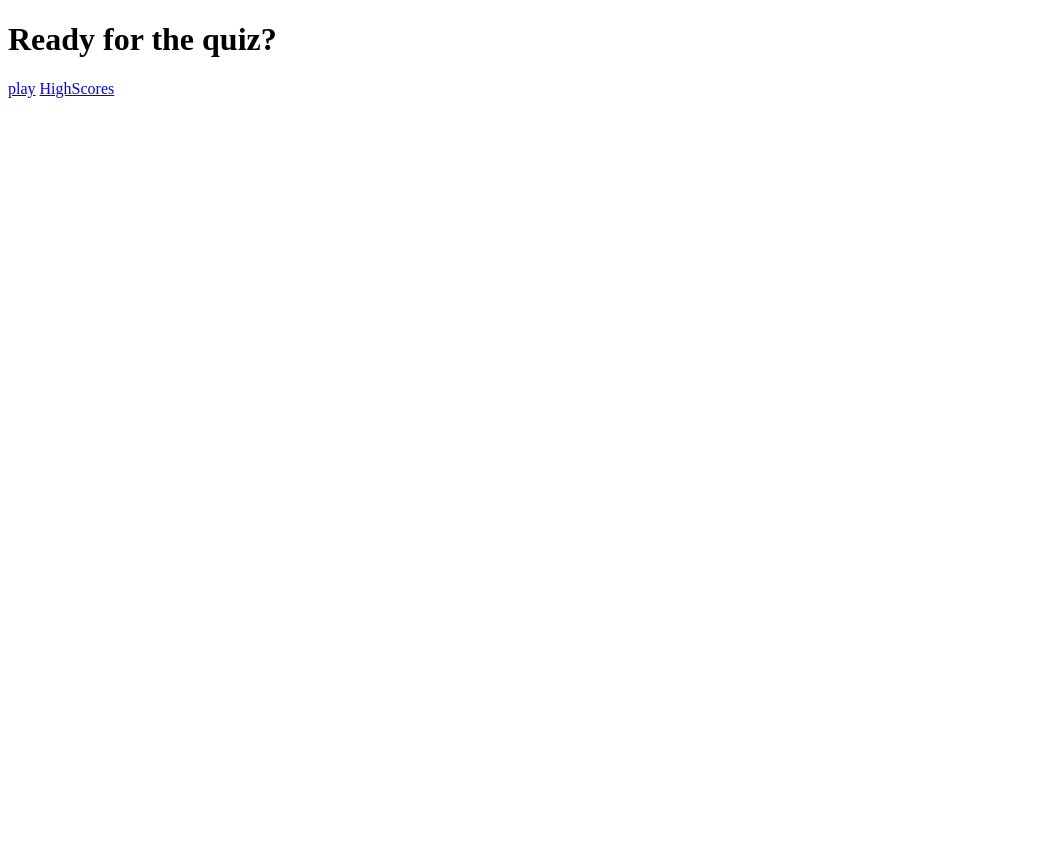
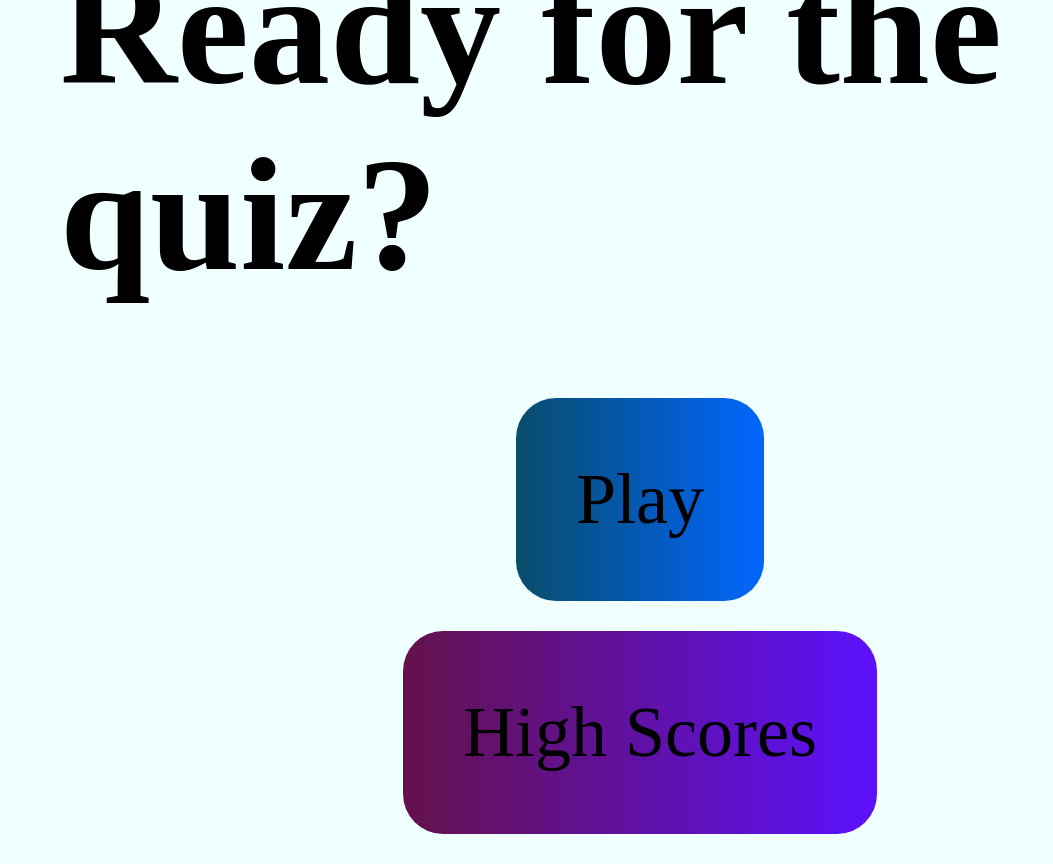
Before and after one commit to JuanSanchez39/MultipleChoiceQuiz, a plain HTML site: page index.html in a window 1280 px wide. Shown: the whole page, without its empty margins (0-1053 px from the left). Before the commit the page ends 800 px from the top, so only its background shows below. Drawn offline with Linux system fonts and the light colour scheme.

Commit message:
finished home page // added CSS and created a new html named quiz

```diff
--- a/index.html
+++ b/index.html
@@ -19,8 +19,8 @@
     <div class="container">
          <div id="home" class="flex-column flex-center">
             <h1> Ready for the quiz? </h1>
-            <a href="/quiz.html" class="btn">play</a>
-            <a href="/highscores.html" id="highscore=btn" class="btn">HighScores</a>
+            <a href="/quiz.html" class="btn"> Play  </a>
+            <a href="/highscores.html" id="highscore-btn" class="btn"> High Scores </a>
     </div>
     <script src="script.js"></script>
 
--- a/style.css
+++ b/style.css
@@ -0,0 +1,92 @@
+:root {
+    background-color: azure;
+}
+
+* {
+    box-sizing: border-box;
+    margin: 0;
+    padding: 0;
+    font-size: 30px;
+    font-family: 'Times New Roman', Times, serif;
+}
+h1 {
+    font-size: 5.4rem;
+    color:black;
+    margin-bottom: 3rem;
+
+}
+h2{
+    font-size: 4.2rem;
+    margin-bottom: 4rem;
+}
+.container {
+    width: 100vw;
+    height:100vh;
+    display: flex;
+    justify-content: center;
+    align-items: center;
+    max-width: 80rem;
+    margin: 0 auto;
+    padding: 2rem;
+}
+
+.text-center {
+    text-align : center;
+}
+
+.justify-center {
+    justify-content: center;
+}
+
+
+.flex-column {
+    display: flex;
+    flex-direction: column;
+}
+
+.flex-center {
+    justify-content: center;
+    align-items: center;
+}
+
+.text-center {
+    text-align : center;
+}
+
+.hidden{
+    display : none;
+}
+
+.btn {
+    font-size: 2.4rem;
+    padding: 2rem;
+    text-align: center;
+    margin-bottom: 1rem;
+    text-decoration: none;
+    color: black;
+    background: linear-gradient(90deg , rgb(9, 76 ,105) 0%, rgb(0,102,255) 100% );
+    border-radius: 40px;
+}
+
+.btn:hover {
+    cursor: pointer;
+    box-shadow: 0 0.5rem 1.2rem 0  rgba(9, 76 ,105, 0.3) ;
+    transition: transform 165ms;
+    transform: scale(1.06);
+}
+
+
+.btn[disabled]:hover {
+    cursor : not-allowed;
+    box-shadow: none;
+    transform: none;
+}
+
+
+#highscore-btn {
+    background: linear-gradient(90deg , rgb(100, 17 ,75) 0%, rgb(92,17,255) 100% );
+}
+
+#highscore-btn:hover {
+   box-shadow:0 0.5rem 1.2rem 0  rgba(9, 76 ,105, 0.3) ;
+}
```
